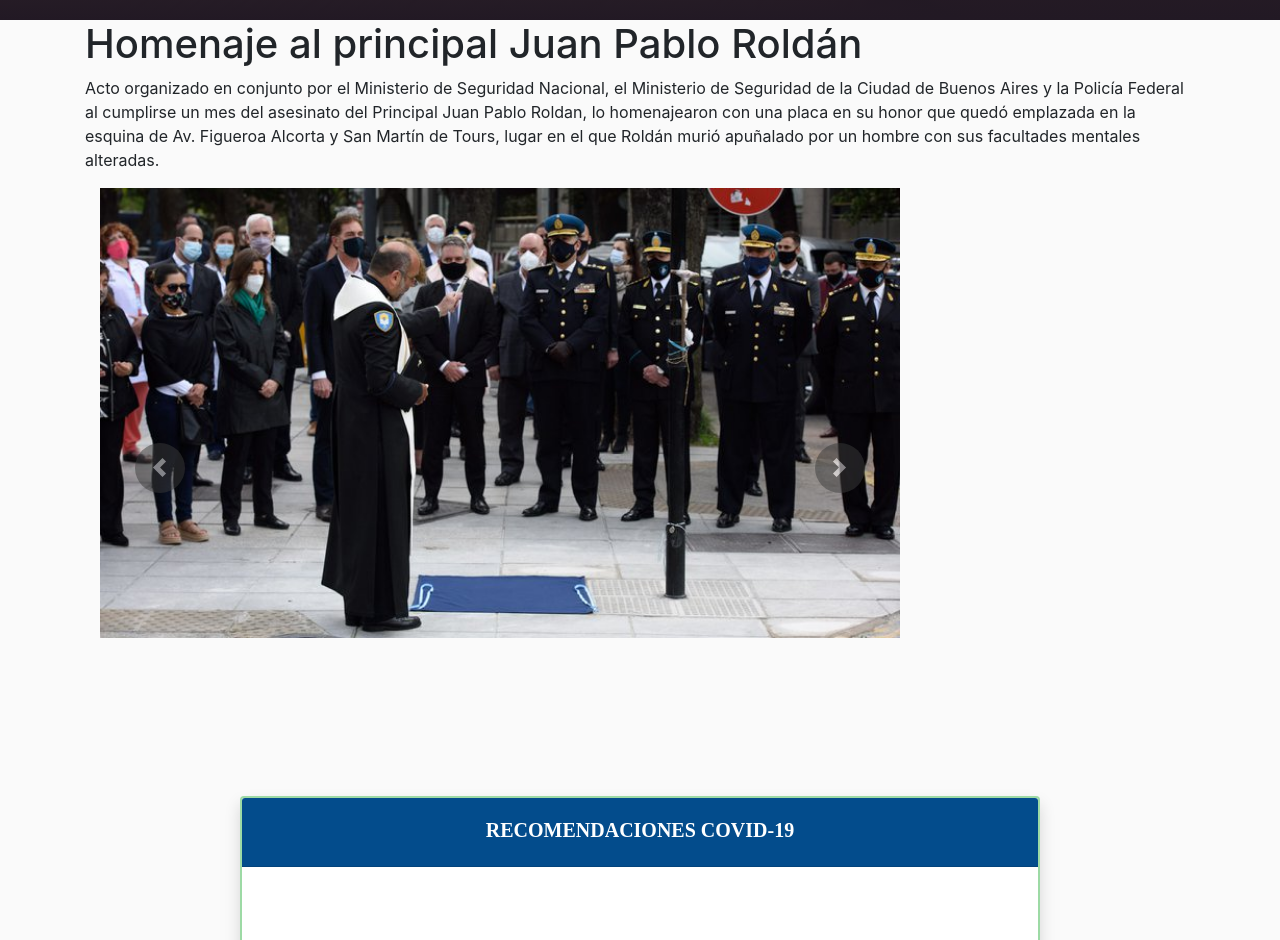
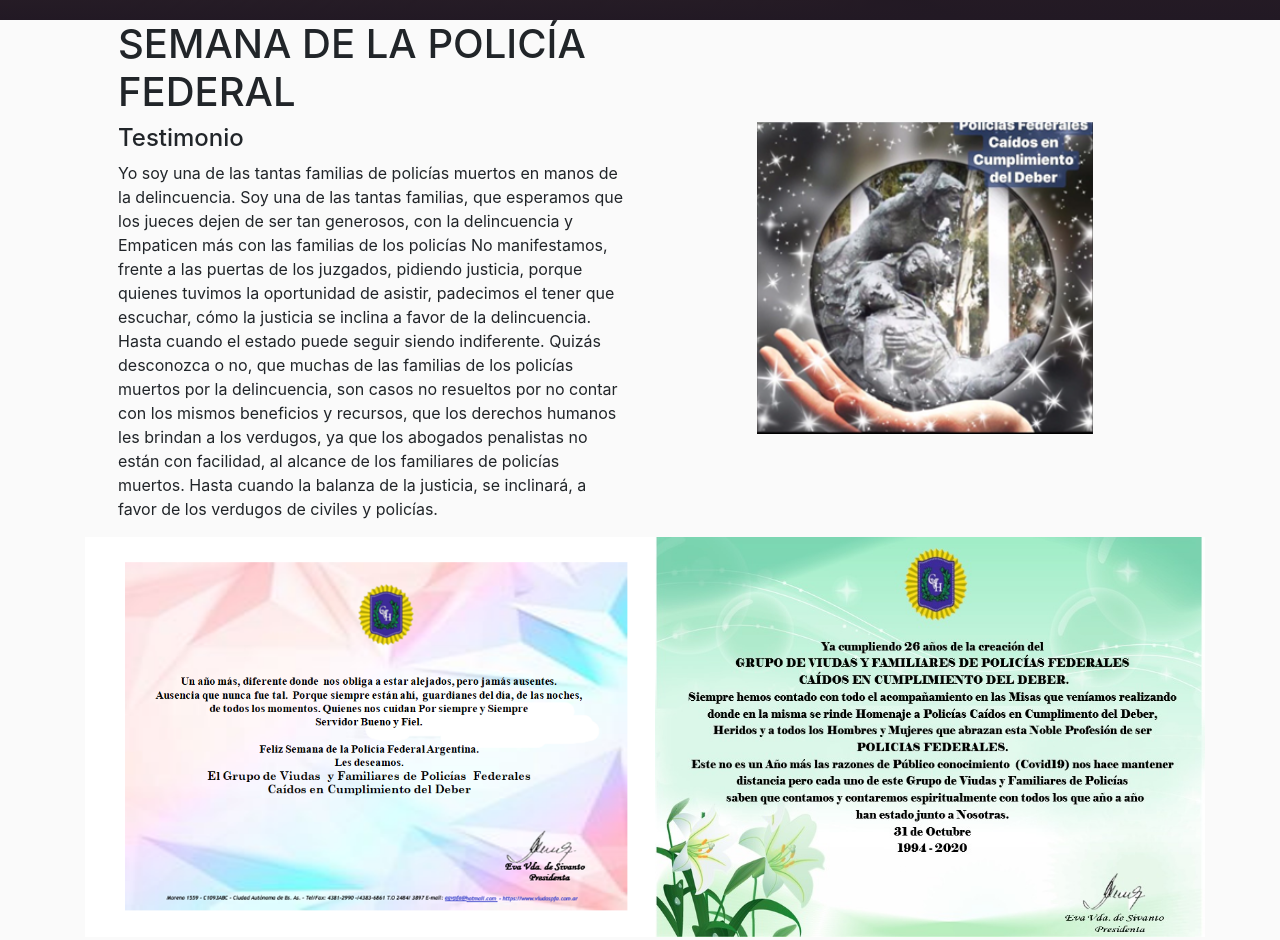
Before and after one commit to agreco98/viudaspfa, a plain HTML site: page novedades.html in a window 1280 px wide. Shown: the part 780-1720 px from the top of the page. Drawn offline with nearby package versions, Linux system fonts and the light colour scheme.

Commit message:
modal de contacto y html del final de novedades

```diff
--- a/novedades.html
+++ b/novedades.html
@@ -61,11 +61,67 @@
       </div>
     </header>
 
+
+  <section>
+
+    <div class="container">
+      <div class="row">
+        <div class="col-xs-12 col-sm-12 col-md-12 col-lg-6 col-xl-6 pl-5">
+
+
+          <h1 class="text-uppercase">
+            Semana de la Policía Federal
+          </h1>
+
+          <h4>
+            Testimonio
+          </h4>
+
+          <p>
+            Yo soy una de las tantas familias de policías muertos en manos de la delincuencia.
+            Soy una de las tantas familias, que esperamos que los jueces dejen de ser tan generosos,
+            con la delincuencia y Empaticen más con las familias de los policías
+            No manifestamos, frente a las puertas de los juzgados, pidiendo justicia, porque quienes
+            tuvimos la oportunidad de asistir, padecimos el tener que escuchar, cómo la justicia se inclina
+            a favor de la delincuencia. Hasta cuando el estado puede seguir siendo indiferente. Quizás
+            desconozca o no, que muchas de las familias de los policías muertos por la delincuencia, son
+            casos no resueltos por no contar con los mismos beneficios y recursos, que los derechos humanos
+            les brindan a los verdugos, ya que los abogados penalistas no están con facilidad, al alcance de
+            los familiares de policías muertos.
+            Hasta cuando la balanza de la justicia, se inclinará, a favor de los verdugos de civiles y policías.
+          </p>
+
+        </div>
+
+
+        <div class="col-xs-12 col-sm-12 col-md-12 col-lg-6 col-xl-6 d-flex align-items-center justify-content-center">
+
+          <img src="imagenes/Novedades/semana-policia/semana-policia-3.png" alt="">
+
+        </div>
+
+      </div>
+    </div>
+
+    <div class="container">
+      <div class="row d-flex justify-content-center">
+        <div class="col-xs-12 col-sm-12 col-md-12 col-lg-6 col-xl-6">
+          <img src="imagenes/Novedades/semana-policia/semana-policia-1.png" alt="" max-width="550px" height="400px">
+        </div>
+        <div class="col-xs-12 col-sm-12 col-md-12 col-lg-6 col-xl-6">
+            <img src="imagenes/Novedades/semana-policia/semana-policia-2.jpeg" alt="" width="550px" height="400px">
+        </div>
+      </div>
+    </div>
+
+
+  </section>
+
   <section class="container">
-    <div class="row">
+    <div class="row mt-5 mb-3 text-center">
       <div class="col-xs-12 col-sm-12 col-md-12 col-lg-12 col-xl-12">
-        <h1>Homenaje al principal Juan Pablo Roldán</h1>
-        <p>Acto organizado en conjunto por el Ministerio de Seguridad Nacional, el Ministerio de Seguridad
+        <h1 class="text-section text-uppercase">Homenaje al principal Juan Pablo Roldán</h1>
+        <p class="p-section-2 mt-5 pl-5 pr-5">Acto organizado en conjunto por el Ministerio de Seguridad Nacional, el Ministerio de Seguridad
            de la Ciudad de Buenos Aires y la Policía Federal al cumplirse un mes del asesinato del Principal
             Juan Pablo Roldan, lo homenajearon con una placa en su honor que quedó emplazada en la esquina de
              Av. Figueroa Alcorta y San Martín de Tours, lugar en el que Roldán murió apuñalado por un hombre
@@ -73,60 +129,52 @@
 
       </div>
     </div>
+
     <div class="container">
       <div class="row">
-    <div class="col-xs-12 col-sm-12 col-md-12 col-lg-12 col-xl-12">
+        <div class="col-xs-12 col-sm-12 col-md-12 col-lg-12 col-xl-12 d-flex justify-content-center">
 
-      <div id="carouselExampleControls" class="carousel slide" data-ride="carousel" style="width: 50rem; height: 35rem;">
+          <div class="card shadow border-primary mt-4 mb-4" style="width: 50rem; height: 31.25rem;">
+
+
+
+            <div id="carousel2" class="carousel slide" data-ride="carousel">
               <div class="carousel-inner">
                 <div class="carousel-item active">
-            <img src="imagenes/Novedades/homenajeroldan/homenajeroldan-1.jpg" class="d-block w-100" style="width: 35rem; max-height: 30rem;" alt="...">
+                  <img src="imagenes/Novedades/homenajeroldan/homenajeroldan-1.jpg" class="d-block w-100" style="width: 35rem; max-height: 31rem;" alt="...">
                 </div>
                 <div class="carousel-item">
-            <img src="imagenes/Novedades/homenajeroldan/homenajeroldan-2.jpg" class="d-block w-100" style="width: 35rem; max-height: 30rem;" alt="...">
+                  <img src="imagenes/Novedades/homenajeroldan/homenajeroldan-2.jpg" class="d-block w-100" style="width: 35rem; height: 31rem;" alt="...">
                 </div>
                 <div class="carousel-item">
-            <img src="imagenes/Novedades/homenajeroldan/homenajeroldan-3.jpg" class="d-block w-100" style="width: 35rem; max-height: 30rem;" alt="...">
+                  <img src="imagenes/Novedades/homenajeroldan/homenajeroldan-3.jpg" class="d-block w-100" style="width: 35rem; max-height: 31rem;" alt="...">
                 </div>
                 <div class="carousel-item">
-            <img src="imagenes/Novedades/homenajeroldan/homenajeroldan-4.jpg" class="d-block w-100" style="width: 35rem; max-height: 30rem;" alt="...">
+                  <img src="imagenes/Novedades/homenajeroldan/homenajeroldan-4.jpg" class="d-block w-100" style="width: 35rem; max-height: 31rem;" alt="...">
                 </div>
                 <div class="carousel-item">
-            <img src="imagenes/Novedades/homenajeroldan/homenajeroldan-5.jpg" class="d-block w-100" style="width: 35rem; max-height: 30rem;" alt="...">
+                  <img src="imagenes/Novedades/homenajeroldan/homenajeroldan-5.jpg" class="d-block w-100" style="width: 35rem; height: 31rem;" alt="...">
                 </div>
                 <div class="carousel-item">
-            <img src="imagenes/Novedades/homenajeroldan/homenajeroldan-6.jpg" class="d-block w-100" style="width: 35rem; max-height: 30rem;" alt="...">
+                  <img src="imagenes/Novedades/homenajeroldan/homenajeroldan-6.jpg" class="d-block w-100" style="width: 35rem; max-height: 31rem;" alt="...">
                 </div>
               </div>
-        <a class="carousel-control-prev" href="#carouselExampleControls" role="button" data-slide="prev">
+              <a class="carousel-control-prev" href="#carousel2" role="button" data-slide="prev">
                 <span class="carousel-control-prev-icon" aria-hidden="true"></span>
                 <span class="sr-only">Previous</span>
               </a>
-        <a class="carousel-control-next" href="#carouselExampleControls" role="button" data-slide="next">
+              <a class="carousel-control-next" href="#carousel2" role="button" data-slide="next">
                 <span class="carousel-control-next-icon" aria-hidden="true"></span>
                 <span class="sr-only">Next</span>
               </a>
             </div>
-
+          </div>
         </div>
 
       </div>
-
-
-
     </div>
 
   </section>
-
-
-
-
-
-
-
-
-
-
 
 
     <section class="mb-4 mt-4">
```
Also changed, not shown: contacto.html (+21 -4 lines), imagenes/Novedades/semana-policia/semana-policia-1.png (added), imagenes/Novedades/semana-policia/semana-policia-2.jpeg (added), imagenes/Novedades/semana-policia/semana-policia-3.png (added). Lines whose indentation alone changed are shown as unchanged.
